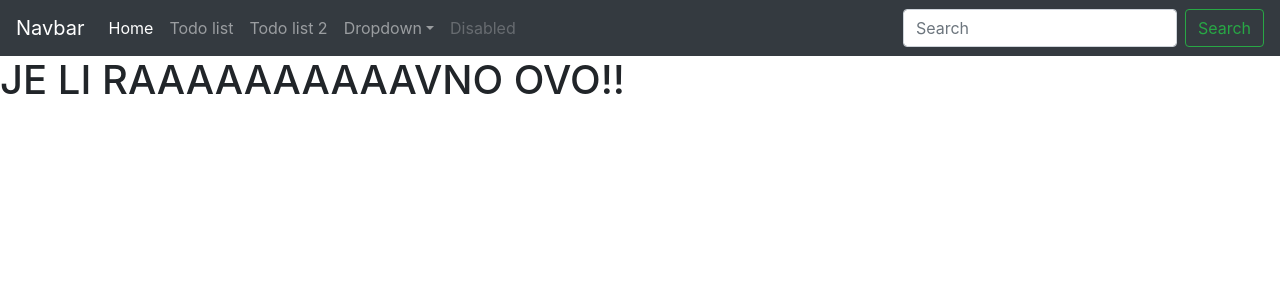
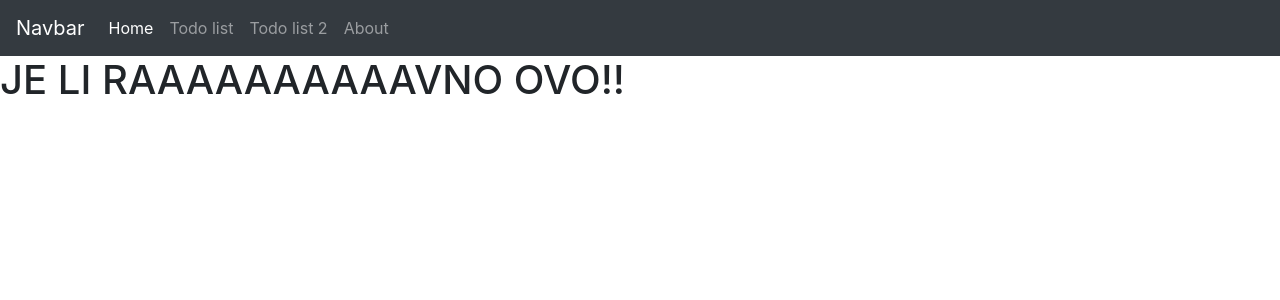
Before and after one commit to Uraharadono/ReactTodo, a React app: page / in a window 1280 px wide. Shown: the top 300 px of the page. Built offline with nearby package versions, Linux system fonts and the light colour scheme.

Commit message:
Added router in separate file

```diff
--- a/src/App.js
+++ b/src/App.js
@@ -1,8 +1,9 @@
 import React from "react";
 import ReactDOM from "react-dom";
 import { BrowserRouter as Router, Route, Link } from "react-router-dom";
-import Todo from "./TodoComponent/Todo";
-import Todo2 from "./TodoComponentTwo/Todo";
+
+// routes part
+import routes from "./routes";
 
 // We need to import our css files in javascript because that's how webpack works
 // These will be extracted to a separate file in production
@@ -11,53 +12,44 @@ import './sass/bundles/styles.scss';
 class App extends React.Component {
 
     render() {
+        const routeComponents = routes.map(({ path, exact, component }, key) => <Route exact={exact} path={path} component={component} key={key} />);
+
         return (
-            <Router >
+            <Router>
                 <div>
                     <nav className="navbar navbar-expand-lg navbar-dark bg-dark">
-                        <a className="navbar-brand" href="/">Navbar</a>
-                        <button className="navbar-toggler" type="button" data-toggle="collapse" data-target="#navbarSupportedContent" aria-controls="navbarSupportedContent" aria-expanded="false" aria-label="Toggle navigation">
+                        <a className="navbar-brand" href="#">Navbar</a>
+                        <button className="navbar-toggler" type="button" data-toggle="collapse" data-target="#navbarColor01" aria-controls="navbarColor01" aria-expanded="false" aria-label="Toggle navigation">
                             <span className="navbar-toggler-icon"></span>
                         </button>
-
-                        <div className="collapse navbar-collapse" id="navbarSupportedContent">
+                        <div className="collapse navbar-collapse" id="navbarColor01">
                             <ul className="navbar-nav mr-auto">
                                 <li className="nav-item active">
-                                    <Link to="/" className="nav-link">Home</Link>
+                                    <Link to="/" className="nav-link">
+                                        Home
+                                 </Link>
+                                    {/* <a class="nav-link" href="#">Home <span class="sr-only">(current)</span></a> */}
                                 </li>
                                 <li className="nav-item">
-                                    <Link to="todo-list" className="nav-link">Todo list</Link>
+                                    {/* <a className="nav-link" href="#">Features</a> */}
+                                    <Link to="todo-list" className="nav-link">
+                                        Todo list
+                                 </Link>
                                 </li>
                                 <li className="nav-item">
-                                    <Link to="todo-list-2" className="nav-link">Todo list 2</Link>
-                                </li>
-                                <li className="nav-item dropdown">
-                                    <a className="nav-link dropdown-toggle" href="/" id="navbarDropdown" role="button" data-toggle="dropdown" aria-haspopup="true" aria-expanded="false">
-                                        Dropdown
-                                    </a>
-                                    <div className="dropdown-menu" aria-labelledby="navbarDropdown">
-                                        <a className="dropdown-item" href="/">Action</a>
-                                        <a className="dropdown-item" href="/">Another action</a>
-                                        <div className="dropdown-divider"></div>
-                                        <a className="dropdown-item" href="/">Something else here</a>
-                                    </div>
+                                    <Link to="todo-list-2" className="nav-link">
+                                        Todo list 2
+                                 </Link>
+                                    {/* <a className="nav-link" href="#">Pricing</a> */}
                                 </li>
                                 <li className="nav-item">
-                                    <a className="nav-link disabled" href="/">Disabled</a>
+                                    <a className="nav-link" href="#">About</a>
                                 </li>
                             </ul>
-                            <form className="form-inline my-2 my-lg-0">
-                                <input className="form-control mr-sm-2" type="search" placeholder="Search" aria-label="Search" />
-                                <button className="btn btn-outline-success my-2 my-sm-0" type="submit">Search</button>
-                            </form>
                         </div>
                     </nav>
 
-                    <div>
-                        <Route path="/" exact component={Todo} />
-                        <Route path="/todo-list" component={Todo} />
-                        <Route path="/todo-list-2" component={Todo2} />
-                    </div>
+                    {routeComponents}
                 </div>
             </Router >
         );
--- /dev/null
+++ b/src/routes.js
@@ -0,0 +1,23 @@
+import Todo from "./TodoComponent/Todo";
+import Todo2 from "./TodoComponentTwo/Todo";
+
+
+const routes = [
+    {
+        path: '/',
+        exact: true,
+        component: Todo,
+    },
+    {
+        path: '/todo-list',
+        exact: false,
+        component: Todo,
+    },
+    {
+        path: '/todo-list-2',
+        exact: false,
+        component: Todo2,
+    }
+];
+
+export default routes;
```
